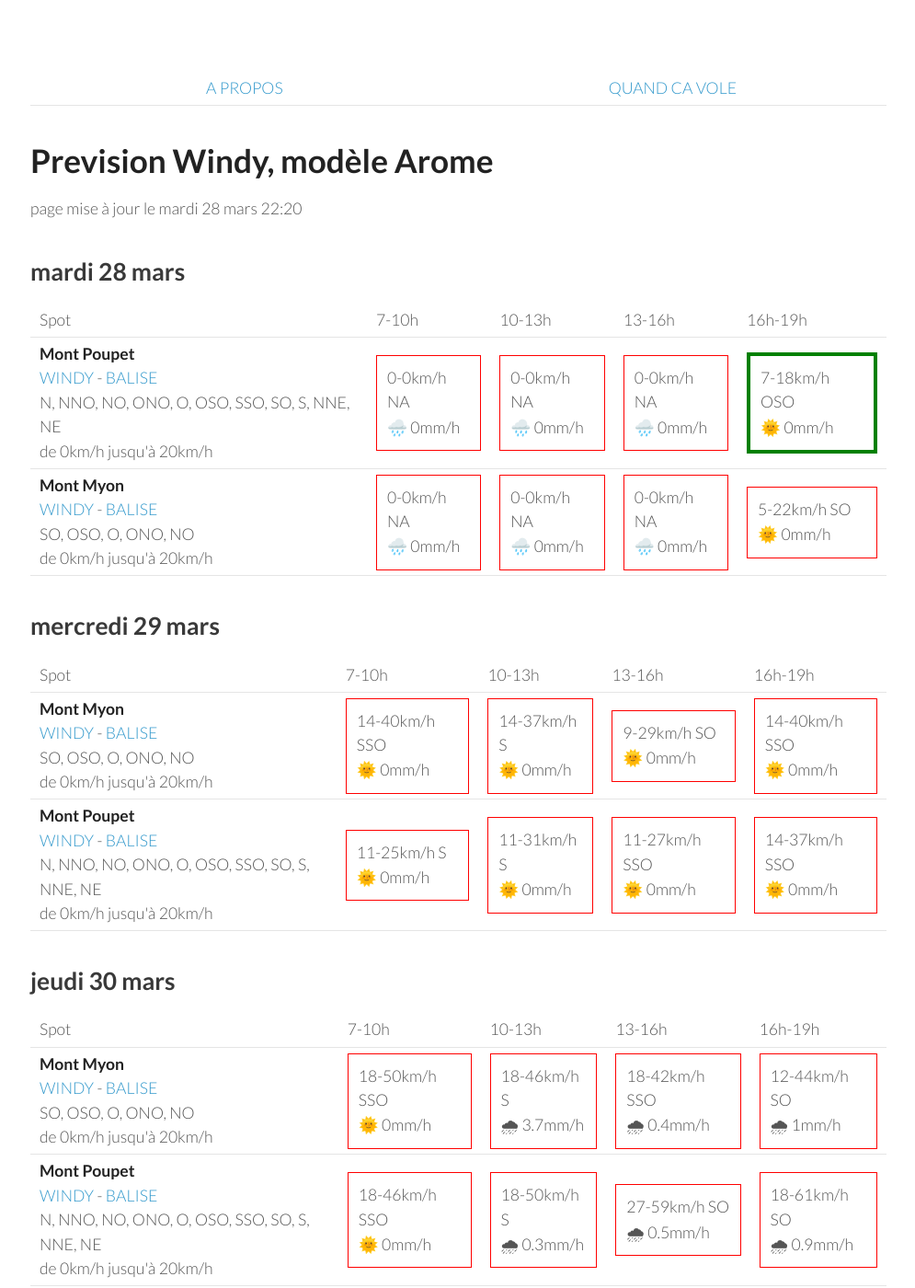
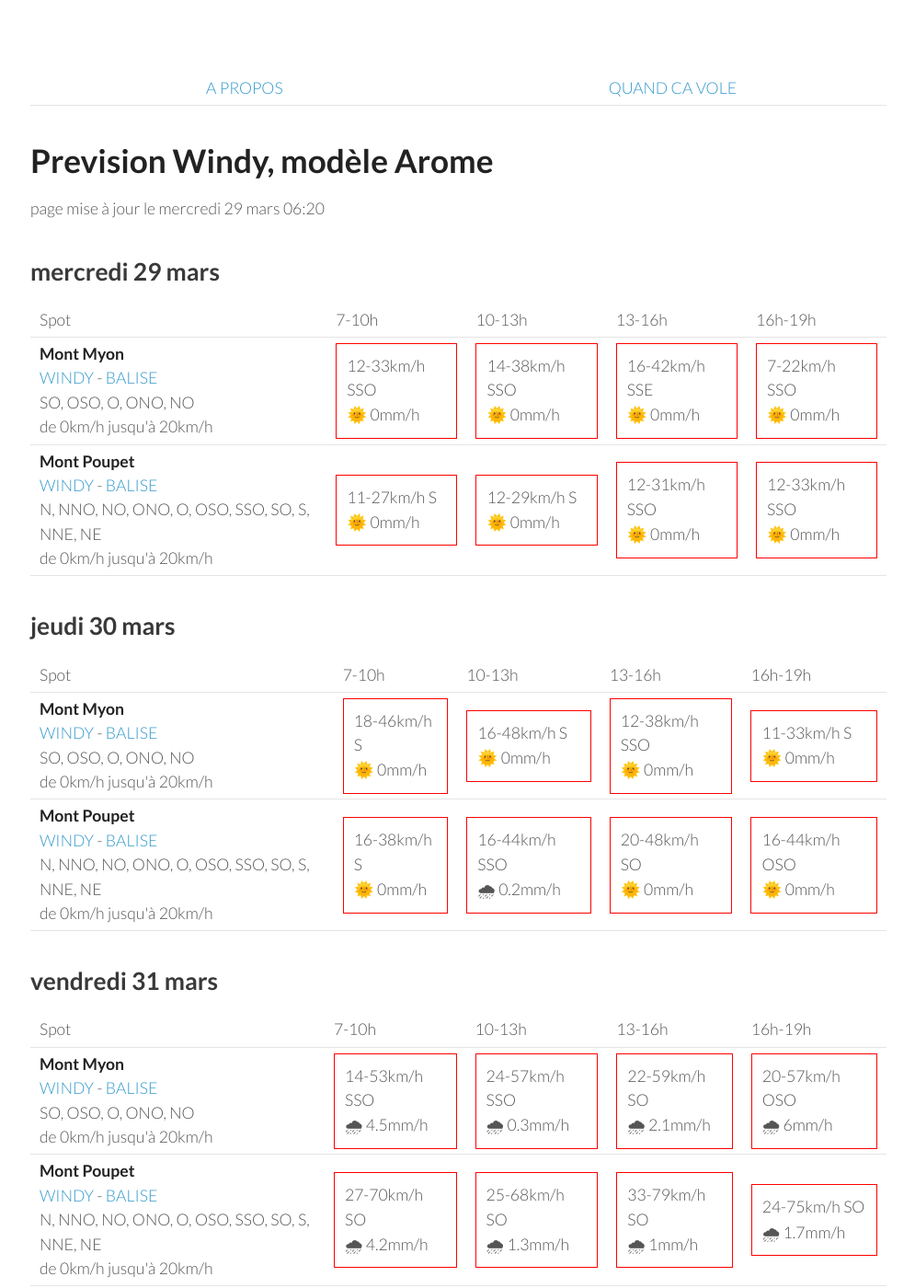
Before and after one commit to parapente-dans-le-nord/parapente-dans-le-nord.github.io, a Jekyll site: the page built from jura.markdown, in a window 1280 px wide and 1400 px high. Shown: the whole window at 92% size, without its empty margins (25-1020 px from the left). Built offline with Jekyll 4.4.1, drawn with Linux system fonts in a browser that asks for light colours; some of the changed text lies outside the part shown.

Commit message:
update index.markdown

```diff
--- a/jura.markdown
+++ b/jura.markdown
@@ -7,42 +7,8 @@ title:  "Tous les spots"
 {: .links}
 
 # Prevision Windy, modèle Arome
-page mise à jour le mardi 28 mars 22:20
+page mise à jour le mercredi 29 mars 06:20
 
-## mardi 28 mars
-
-{::nomarkdown}
-<table>
-  <tbody>
-    <tr>
-      <td>Spot</td>
-      <td>7-10h</td>
-      <td>10-13h</td>
-      <td>13-16h</td>
-      <td>16h-19h</td>
-    </tr>
-<tr>
-        <td><strong>Mont Poupet</strong><br><a href="https://windy.com/46.970/5.876?46.541,5.876,8">WINDY</a> - <span class=""><a href="http://www.balisemeteo.com/balise.php?idBalise=92">BALISE</a> </span><br> <span class="vent-favorable">N, NNO, NO, ONO, O, OSO, SSO, SO, S, NNE, NE</span><br><span class="force-vent">de 0km/h jusqu'à 20km/h</span> </td>
-
-            <td><div class="not-flyable"><p>0-0km/h NA</p><p>🌧️ 0mm/h</p></div></td>
-            <td><div class="not-flyable"><p>0-0km/h NA</p><p>🌧️ 0mm/h</p></div></td>
-            <td><div class="not-flyable"><p>0-0km/h NA</p><p>🌧️ 0mm/h</p></div></td>
-            <td><div class="flyable"><p>7-18km/h OSO</p><p>🌞 0mm/h</p></div></td>
-
-    </tr>
-<tr>
-        <td><strong>Mont Myon</strong><br><a href="https://windy.com/46.331/5.397?45.898,5.394,8,m:eWoagj8">WINDY</a> - <span class=""><a href="http://www.balisemeteo.com/balise.php?idBalise=70">BALISE</a> </span><br> <span class="vent-favorable">SO, OSO, O, ONO, NO</span><br><span class="force-vent">de 0km/h jusqu'à 20km/h</span> </td>
-
-            <td><div class="not-flyable"><p>0-0km/h NA</p><p>🌧️ 0mm/h</p></div></td>
-            <td><div class="not-flyable"><p>0-0km/h NA</p><p>🌧️ 0mm/h</p></div></td>
-            <td><div class="not-flyable"><p>0-0km/h NA</p><p>🌧️ 0mm/h</p></div></td>
-            <td><div class="not-flyable"><p>5-22km/h SO</p><p>🌞 0mm/h</p></div></td>
-
-    </tr>
-
-</tbody>
-</table>
-{:/}
 ## mercredi 29 mars
 
 {::nomarkdown}
@@ -58,20 +24,20 @@ page mise à jour le mardi 28 mars 22:20
 <tr>
         <td><strong>Mont Myon</strong><br><a href="https://windy.com/46.331/5.397?45.898,5.394,8,m:eWoagj8">WINDY</a> - <span class=""><a href="http://www.balisemeteo.com/balise.php?idBalise=70">BALISE</a> </span><br> <span class="vent-favorable">SO, OSO, O, ONO, NO</span><br><span class="force-vent">de 0km/h jusqu'à 20km/h</span> </td>
 
-            <td><div class="not-flyable"><p>14-40km/h SSO</p><p>🌞 0mm/h</p></div></td>
-            <td><div class="not-flyable"><p>14-37km/h S</p><p>🌞 0mm/h</p></div></td>
-            <td><div class="not-flyable"><p>9-29km/h SO</p><p>🌞 0mm/h</p></div></td>
-            <td><div class="not-flyable"><p>14-40km/h SSO</p><p>🌞 0mm/h</p></div></td>
+            <td><div class="not-flyable"><p>12-33km/h SSO</p><p>🌞 0mm/h</p></div></td>
+            <td><div class="not-flyable"><p>14-38km/h SSO</p><p>🌞 0mm/h</p></div></td>
+            <td><div class="not-flyable"><p>16-42km/h SSE</p><p>🌞 0mm/h</p></div></td>
+            <td><div class="not-flyable"><p>7-22km/h SSO</p><p>🌞 0mm/h</p></div></td>
 
 
     </tr>
 <tr>
         <td><strong>Mont Poupet</strong><br><a href="https://windy.com/46.970/5.876?46.541,5.876,8">WINDY</a> - <span class=""><a href="http://www.balisemeteo.com/balise.php?idBalise=92">BALISE</a> </span><br> <span class="vent-favorable">N, NNO, NO, ONO, O, OSO, SSO, SO, S, NNE, NE</span><br><span class="force-vent">de 0km/h jusqu'à 20km/h</span> </td>
 
-            <td><div class="not-flyable"><p>11-25km/h S</p><p>🌞 0mm/h</p></div></td>
-            <td><div class="not-flyable"><p>11-31km/h S</p><p>🌞 0mm/h</p></div></td>
-            <td><div class="not-flyable"><p>11-27km/h SSO</p><p>🌞 0mm/h</p></div></td>
-            <td><div class="not-flyable"><p>14-37km/h SSO</p><p>🌞 0mm/h</p></div></td>
+            <td><div class="not-flyable"><p>11-27km/h S</p><p>🌞 0mm/h</p></div></td>
+            <td><div class="not-flyable"><p>12-29km/h S</p><p>🌞 0mm/h</p></div></td>
+            <td><div class="not-flyable"><p>12-31km/h SSO</p><p>🌞 0mm/h</p></div></td>
+            <td><div class="not-flyable"><p>12-33km/h SSO</p><p>🌞 0mm/h</p></div></td>
 
 
     </tr>
@@ -94,20 +60,20 @@ page mise à jour le mardi 28 mars 22:20
 <tr>
         <td><strong>Mont Myon</strong><br><a href="https://windy.com/46.331/5.397?45.898,5.394,8,m:eWoagj8">WINDY</a> - <span class=""><a href="http://www.balisemeteo.com/balise.php?idBalise=70">BALISE</a> </span><br> <span class="vent-favorable">SO, OSO, O, ONO, NO</span><br><span class="force-vent">de 0km/h jusqu'à 20km/h</span> </td>
 
-            <td><div class="not-flyable"><p>18-50km/h SSO</p><p>🌞 0mm/h</p></div></td>
-            <td><div class="not-flyable"><p>18-46km/h S</p><p>🌧 3.7mm/h</p></div></td>
-            <td><div class="not-flyable"><p>18-42km/h SSO</p><p>🌧 0.4mm/h</p></div></td>
-            <td><div class="not-flyable"><p>12-44km/h SO</p><p>🌧 1mm/h</p></div></td>
+            <td><div class="not-flyable"><p>18-46km/h S</p><p>🌞 0mm/h</p></div></td>
+            <td><div class="not-flyable"><p>16-48km/h S</p><p>🌞 0mm/h</p></div></td>
+            <td><div class="not-flyable"><p>12-38km/h SSO</p><p>🌞 0mm/h</p></div></td>
+            <td><div class="not-flyable"><p>11-33km/h S</p><p>🌞 0mm/h</p></div></td>
 
 
     </tr>
 <tr>
         <td><strong>Mont Poupet</strong><br><a href="https://windy.com/46.970/5.876?46.541,5.876,8">WINDY</a> - <span class=""><a href="http://www.balisemeteo.com/balise.php?idBalise=92">BALISE</a> </span><br> <span class="vent-favorable">N, NNO, NO, ONO, O, OSO, SSO, SO, S, NNE, NE</span><br><span class="force-vent">de 0km/h jusqu'à 20km/h</span> </td>
 
-            <td><div class="not-flyable"><p>18-46km/h SSO</p><p>🌞 0mm/h</p></div></td>
-            <td><div class="not-flyable"><p>18-50km/h S</p><p>🌧 0.3mm/h</p></div></td>
-            <td><div class="not-flyable"><p>27-59km/h SO</p><p>🌧 0.5mm/h</p></div></td>
-            <td><div class="not-flyable"><p>18-61km/h SO</p><p>🌧 0.9mm/h</p></div></td>
+            <td><div class="not-flyable"><p>16-38km/h S</p><p>🌞 0mm/h</p></div></td>
+            <td><div class="not-flyable"><p>16-44km/h SSO</p><p>🌧 0.2mm/h</p></div></td>
+            <td><div class="not-flyable"><p>20-48km/h SO</p><p>🌞 0mm/h</p></div></td>
+            <td><div class="not-flyable"><p>16-44km/h OSO</p><p>🌞 0mm/h</p></div></td>
 
 
     </tr>
@@ -130,20 +96,20 @@ page mise à jour le mardi 28 mars 22:20
 <tr>
         <td><strong>Mont Myon</strong><br><a href="https://windy.com/46.331/5.397?45.898,5.394,8,m:eWoagj8">WINDY</a> - <span class=""><a href="http://www.balisemeteo.com/balise.php?idBalise=70">BALISE</a> </span><br> <span class="vent-favorable">SO, OSO, O, ONO, NO</span><br><span class="force-vent">de 0km/h jusqu'à 20km/h</span> </td>
 
-            <td><div class="not-flyable"><p>20-57km/h SO</p><p>🌧 8mm/h</p></div></td>
-            <td><div class="not-flyable"><p>16-51km/h SSO</p><p>🌧 1.1mm/h</p></div></td>
-            <td><div class="not-flyable"><p>20-51km/h OSO</p><p>🌧 2.1mm/h</p></div></td>
-            <td><div class="not-flyable"><p>14-53km/h SO</p><p>🌧 2.7mm/h</p></div></td>
+            <td><div class="not-flyable"><p>14-53km/h SSO</p><p>🌧 4.5mm/h</p></div></td>
+            <td><div class="not-flyable"><p>24-57km/h SSO</p><p>🌧 0.3mm/h</p></div></td>
+            <td><div class="not-flyable"><p>22-59km/h SO</p><p>🌧 2.1mm/h</p></div></td>
+            <td><div class="not-flyable"><p>20-57km/h OSO</p><p>🌧 6mm/h</p></div></td>
 
 
     </tr>
 <tr>
         <td><strong>Mont Poupet</strong><br><a href="https://windy.com/46.970/5.876?46.541,5.876,8">WINDY</a> - <span class=""><a href="http://www.balisemeteo.com/balise.php?idBalise=92">BALISE</a> </span><br> <span class="vent-favorable">N, NNO, NO, ONO, O, OSO, SSO, SO, S, NNE, NE</span><br><span class="force-vent">de 0km/h jusqu'à 20km/h</span> </td>
 
-            <td><div class="not-flyable"><p>31-70km/h SO</p><p>🌧 5mm/h</p></div></td>
-            <td><div class="not-flyable"><p>25-70km/h SO</p><p>🌧 2.6mm/h</p></div></td>
-            <td><div class="not-flyable"><p>29-74km/h OSO</p><p>🌧 1.4mm/h</p></div></td>
-            <td><div class="not-flyable"><p>25-74km/h OSO</p><p>🌧 3.2mm/h</p></div></td>
+            <td><div class="not-flyable"><p>27-70km/h SO</p><p>🌧 4.2mm/h</p></div></td>
+            <td><div class="not-flyable"><p>25-68km/h SO</p><p>🌧 1.3mm/h</p></div></td>
+            <td><div class="not-flyable"><p>33-79km/h SO</p><p>🌧 1mm/h</p></div></td>
+            <td><div class="not-flyable"><p>24-75km/h SO</p><p>🌧 1.7mm/h</p></div></td>
 
 
     </tr>
@@ -166,8 +132,8 @@ page mise à jour le mardi 28 mars 22:20
 <tr>
         <td><strong>Mont Myon</strong><br><a href="https://windy.com/46.331/5.397?45.898,5.394,8,m:eWoagj8">WINDY</a> - <span class=""><a href="http://www.balisemeteo.com/balise.php?idBalise=70">BALISE</a> </span><br> <span class="vent-favorable">SO, OSO, O, ONO, NO</span><br><span class="force-vent">de 0km/h jusqu'à 20km/h</span> </td>
 
-            <td><div class="not-flyable"><p>11-33km/h SSO</p><p>🌧 4.4mm/h</p></div></td>
-            <td><div class="not-flyable"><p>14-42km/h SSO</p><p>🌧 2.2mm/h</p></div></td>
+            <td><div class="not-flyable"><p>12-29km/h OSO</p><p>🌧 1.2mm/h</p></div></td>
+            <td><div class="not-flyable"><p>16-42km/h OSO</p><p>🌧 0.7mm/h</p></div></td>
             <td><div class="not-flyable"><p>12-44km/h OSO</p><p>🌧 2.2mm/h</p></div></td>
             <td><div class="not-flyable"><p>16-42km/h OSO</p><p>🌧 3.8mm/h</p></div></td>
 
@@ -176,8 +142,8 @@ page mise à jour le mardi 28 mars 22:20
 <tr>
         <td><strong>Mont Poupet</strong><br><a href="https://windy.com/46.970/5.876?46.541,5.876,8">WINDY</a> - <span class=""><a href="http://www.balisemeteo.com/balise.php?idBalise=92">BALISE</a> </span><br> <span class="vent-favorable">N, NNO, NO, ONO, O, OSO, SSO, SO, S, NNE, NE</span><br><span class="force-vent">de 0km/h jusqu'à 20km/h</span> </td>
 
-            <td><div class="not-flyable"><p>27-57km/h OSO</p><p>🌧 1.6mm/h</p></div></td>
-            <td><div class="not-flyable"><p>20-55km/h SO</p><p>🌧 2.2mm/h</p></div></td>
+            <td><div class="not-flyable"><p>25-55km/h OSO</p><p>🌧 4.1mm/h</p></div></td>
+            <td><div class="not-flyable"><p>20-53km/h OSO</p><p>🌧 3.9mm/h</p></div></td>
             <td><div class="not-flyable"><p>18-53km/h SO</p><p>🌧 2.9mm/h</p></div></td>
             <td><div class="not-flyable"><p>18-51km/h OSO</p><p>🌧 3.7mm/h</p></div></td>
 
```
